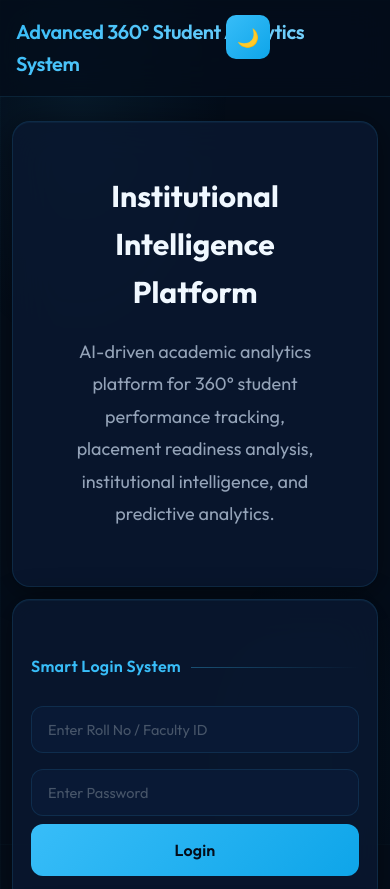
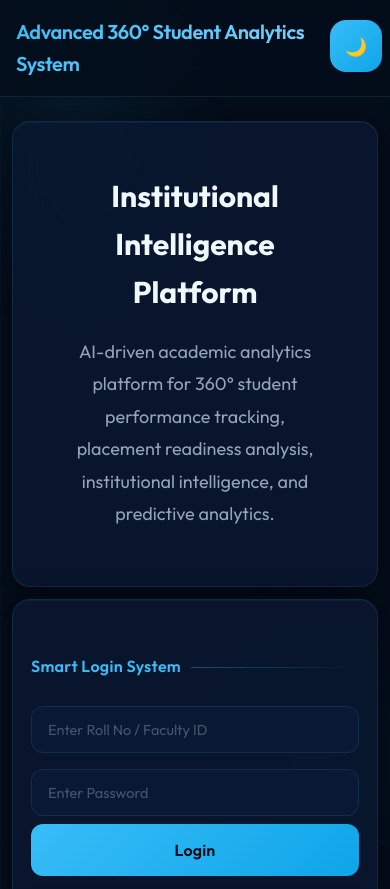
Before and after one commit to AnushaaPS/student-360, a plain HTML site: page index.html in a window 390 px wide. Shown: the top 889 px of the page. Drawn offline with Linux system fonts and the light colour scheme; no server answers.

Commit message:
Update style.css

```diff
--- a/css/style.css
+++ b/css/style.css
@@ -2430,12 +2430,14 @@ body.light-mode .calc-btn{
 
         position:fixed !important;
 
-        top:15px !important;
-
-        right:120px !important;
-
-        width:44px !important;
-        height:44px !important;
+        top:20px !important;
+
+        right:8px !important;
+
+        width:52px !important;
+        height:52px !important;
+
+        border-radius:16px !important;
 
         z-index:999999 !important;
     }
```
